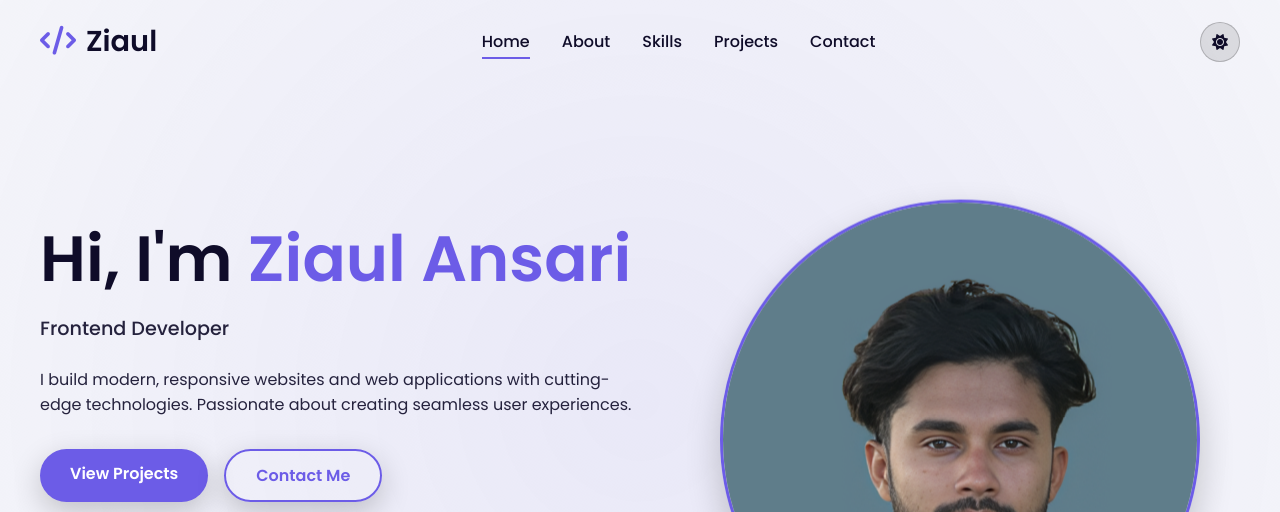
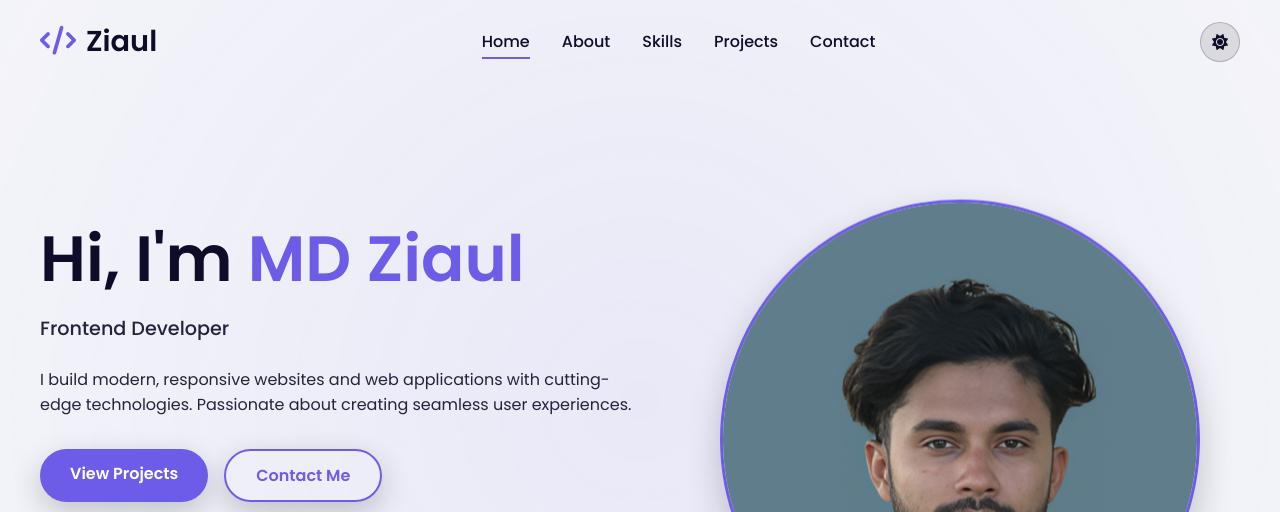
Before and after one commit to ziaul145/My-Complete-Portfolio, a plain HTML site: page index.html in a window 1280 px wide. Shown: the top 512 px of the page. Drawn offline with Linux system fonts and the light colour scheme.

Commit message:
some changes

```diff
--- a/index.html
+++ b/index.html
@@ -36,7 +36,7 @@
     <section class="hero" id="home">
         <div class="container">
             <div class="hero-content">
-                <h1 class="hero-title">Hi, I'm <span>Ziaul Ansari</span></h1>
+                <h1 class="hero-title">Hi, I'm <span>MD Ziaul</span></h1>
                 <h2 class="hero-subtitle">Frontend Developer</h2>
                 <p class="hero-description">
                     I build modern, responsive websites and web applications with cutting-edge technologies.
@@ -349,7 +349,7 @@
                     <a href="https://www.instagram.com/devziaul/" class="social-link"><i class="fab fa-instagram"></i></a>
                 </div>
 
-                <p class="copyright">© 2023 Ziaul Ansari. All Rights Reserved.</p>
+                <p class="copyright">© 2023 MD Ziaul Haque Ansari. All Rights Reserved.</p>
             </div>
         </div>
     </footer>
```
